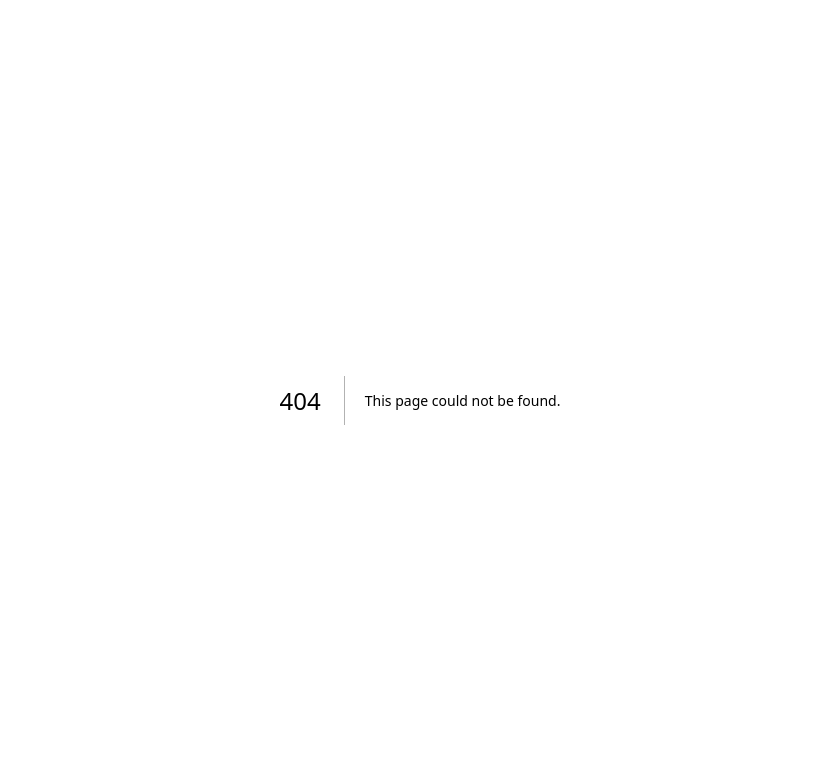
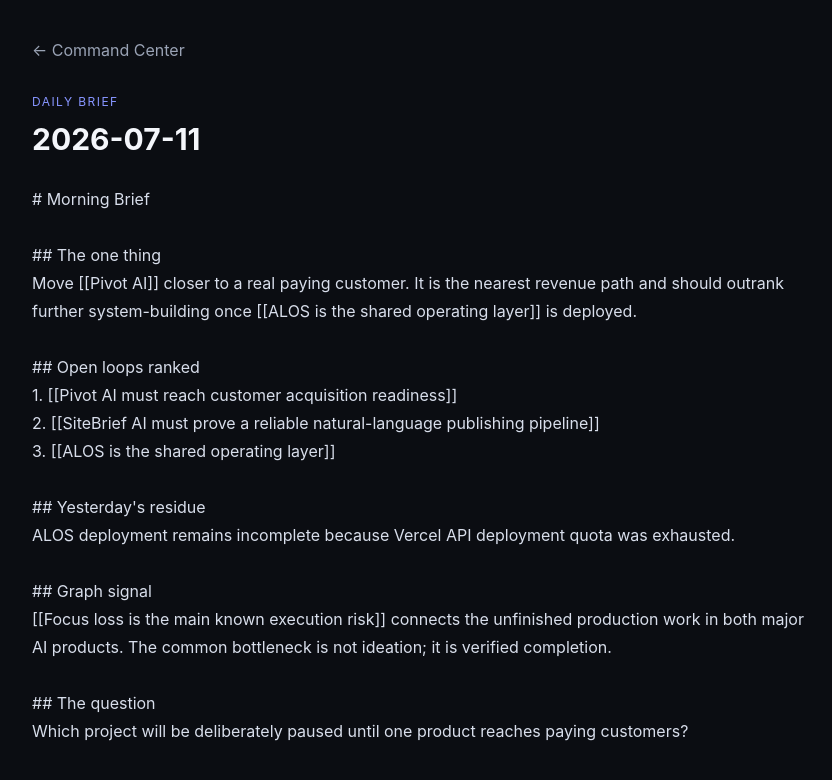
Before and after one commit to Gagan8atwal/hello-world-app, a Next.js app: page /today in a window 1280 px wide. Before the commit this address had no page. Shown: the top 780 px of the page, without its empty margins (220-1052 px from the left). Built offline with nearby package versions, Linux system fonts and the light colour scheme.

Commit message:
feat: add today daily brief reader

```diff
--- /dev/null
+++ b/app/today/page.tsx
@@ -0,0 +1,21 @@
+import fs from 'node:fs';
+import path from 'node:path';
+
+function latestDaily(){
+  const dir=path.join(process.cwd(),'vault','50-daily');
+  if(!fs.existsSync(dir)) return {name:'No daily brief',content:'No daily note exists yet.'};
+  const files=fs.readdirSync(dir).filter(f=>f.endsWith('.md')).sort().reverse();
+  const name=files[0];
+  return name?{name:name.replace('.md',''),content:fs.readFileSync(path.join(dir,name),'utf8')}:{name:'No daily brief',content:'No daily note exists yet.'};
+}
+
+export default function Today(){
+  const note=latestDaily();
+  const clean=note.content.replace(/^---[\s\S]*?---\s*/,'');
+  return <main style={{maxWidth:820,margin:'0 auto',padding:'40px 22px 80px',display:'block'}}>
+    <a href="/" style={{color:'#9aa3b5',textDecoration:'none'}}>← Command Center</a>
+    <p style={{marginTop:34,color:'#8795ff',textTransform:'uppercase',letterSpacing:'.12em',fontSize:12}}>Daily brief</p>
+    <h1>{note.name}</h1>
+    <article style={{whiteSpace:'pre-wrap',lineHeight:1.75,color:'#d8deeb',marginTop:28}}>{clean}</article>
+  </main>;
+}
```
